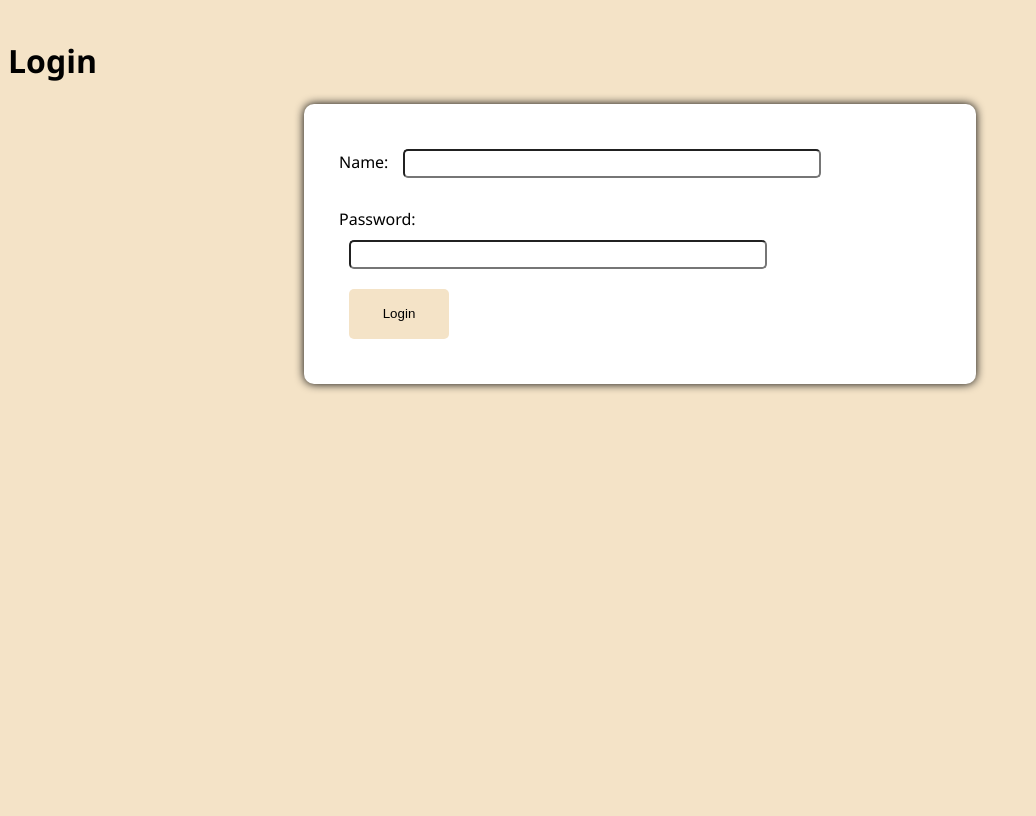
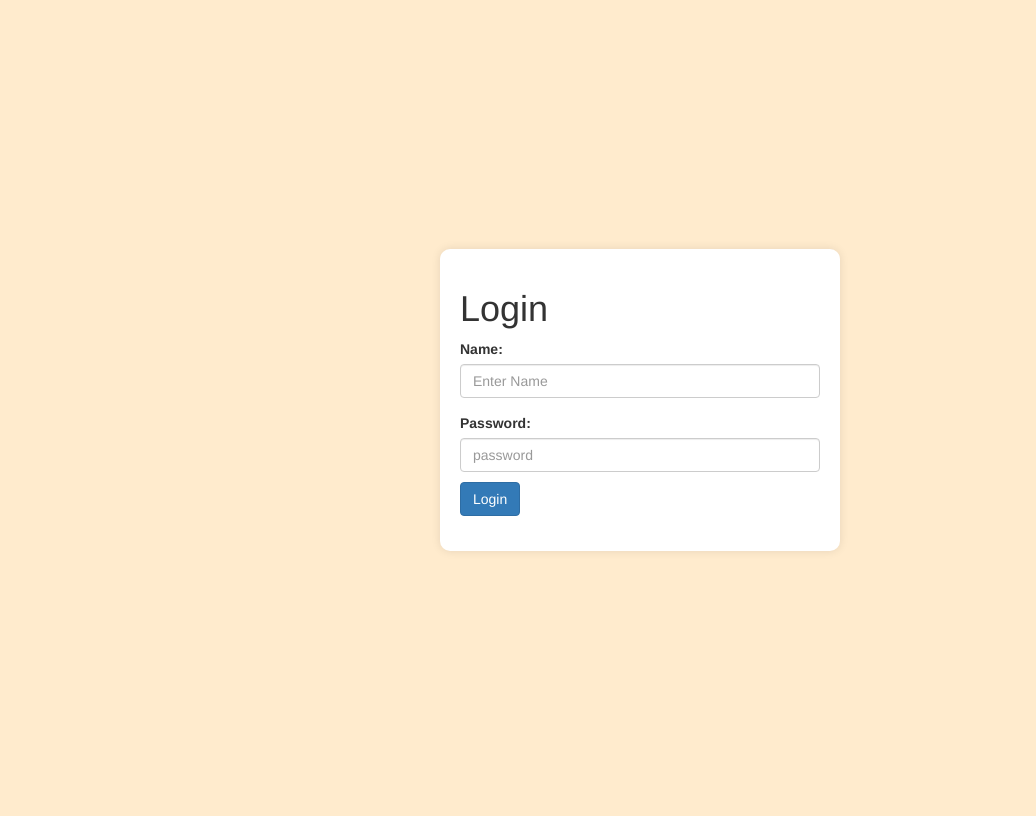
Before and after one commit to gariypaul/SecureChat, a Flask app: page / in a window 1280 px wide. Shown: the whole page, without its empty margins (0-1036 px from the left). After the commit the page ends 551 px from the top, so only its background shows below. Run offline with Flask 3, Linux system fonts and the light colour scheme; some libraries are stand-ins or nearby versions.

Commit message:
Remade login page

```diff
--- a/static/styles/styles.css
+++ b/static/styles/styles.css
@@ -1,160 +1,31 @@
-body{
-    font-family:'Segoe UI', Tahoma, Geneva, Verdana, sans-serif;
-    background-color: rgb(244, 227, 199);
+body, html {
+    height: 100vh;
+    margin: 0;
+    background-color: #ffffff; /* Beige background */
+}
+.main-container {
+    height: 100vh;
+    background-color: blanchedalmond;
+}
+.centered-form{
     min-height: 100vh;
     display: flex;
+    align-items: center;
+    justify-content: center;
+
 }
-#root{
+.form-card{
     width: 100%;
-    display: block;
-    padding-block: 10px;
+    max-width: 400px;
 }
 
-#main-container{
-    align-items: center;
-    justify-content: center;
-    text-align: center;
-    display: flex;
-    width: 100%;
-    height: 100%;
-}
-
-#login-form{
-    margin: auto;
+#login-card{
+    background-color: #ffffff;
     padding: 20px;
     border-radius: 10px;
-    background-color: white;
-    box-shadow: 0 0 10px 0 black;
-    width: 50%;
-    height: 75%;
-}
-
-#name{
-    margin: 10px;
-    padding: 5px;
-    border-radius: 5px;
-    height: 30%;
-    width: 80%;
-}
-
-#password{
-    margin: 10px;
-    padding: 5px;
-    border-radius: 5px;
-    height: 30%;
-    width: 80%;
+    box-shadow: 0 0 10px 0 rgba(0,0,0,0.1);
 }
 
 #login-button{
-    margin: 10px;
-    padding: 5px;
-    border-radius: 5px;
-    background-color: rgb(244, 227, 199);
-    cursor: pointer;
-    border: none;
-    width: 100px;
-    height: 50px;
+    margin-top: 10px;
 }
-#user-list{
-    justify-content: center;
-    align-items: center;
-}
-.start-chat-button{
-    margin: 10px;
-    padding: 5px;
-    border-radius: 5px;
-    background-color: rgb(245, 245, 245);
-    cursor: pointer;
-    border: none;
-    width: 75%;
-    height: 50px;
-}
-
-#chat-container{
-    height: 100%;
-    display: grid;
-    grid-template-rows: repeat(2, auto) 1fr;
-    padding: 0 30px;
-    padding-bottom: 30px;
-}
-
-#chat-subsection{
-    margin-bottom: 20px;
-}
-
-#leave-chat{
-  color: white;
-  background-color: rgb(226, 29, 29);
-  font-weight: 800;
-  text-decoration: none;
-  padding: 6px;
-  border: 2px solid rgb(226, 29, 29);
-  display: inline-block;
-  margin-top: 5px;
-  border-radius: 10px;
-  transition: all 0.1s ease-in;
-}
-
-#leave-chat:hover{
-    color: rgb(226, 29, 29);
-    background-color: white;
-}
-
-#chat-messages{
-    overflow-y: auto;
-    height: 100%;
-    position: relative;
-    background-color: white;
-    border: 4px solid rgb(244, 227, 199);
-    border-radius: 10px;
-}
-
-.message-cont{
-    position: absolute;
-    height: calc(100% - 50px);
-    width: calc(100% - 20px);
-    overflow-y: auto;
-    padding: 10px;
-    background-color: rgb(243, 233, 233);
-}
-
-.message-cont > ul{
-    list-style: none;
-
-}
-
-#message-text{
-    position:absolute;
-    bottom: 0;
-    width: 100%;
-    height: 50px;
-
-    display: flex;
-}
-#message-input{
-    flex-grow: 1;
-    padding: 10px;
-    width: 80%;
-    font-size: 1.1rem;
-    outline: none;
-    border: 4px solid rgb(191, 237, 255);
-    border-right: none;
-    background-color: white;
-    border-bottom-left-radius: 15px;
-}
-#send-message{
-    padding: 0 20px;
-    font-size: 1.1rem;
-    border: 4px solid rgb(191, 237, 255);
-    border-left: none;
-    background-color: rgb(0, 100, 140);
-    color: white;
-    cursor: pointer;
-    width:auto;
-    border-bottom-right-radius: 15px;
-    transition: all 0.1s ease-in;
-}
-
-#send-btn:hover {
-    background-color: rgb(46, 175, 225);
-  }
--- a/templates/base.html
+++ b/templates/base.html
@@ -3,8 +3,15 @@
     <head>
         <title>Secure Chat</title>
         <link rel="stylesheet" type="text/css" href="{{ url_for('static', filename='styles/styles.css') }}">
+        <link rel="stylesheet" href="https://maxcdn.bootstrapcdn.com/bootstrap/3.4.1/css/bootstrap.min.css">
+
+        <!-- jQuery library -->
+        <script src="https://ajax.googleapis.com/ajax/libs/jquery/3.7.1/jquery.min.js"></script>
+
+        <!-- Latest compiled JavaScript -->
+        <script src="https://maxcdn.bootstrapcdn.com/bootstrap/3.4.1/js/bootstrap.min.js"></script>
     </head>
     <body>
-        <div id="root">{%block content%} {%endblock%}</div>
+        <div class="main-container">{%block content%} {%endblock%}</div>
     </body>
 </html>
--- a/templates/login.html
+++ b/templates/login.html
@@ -1,19 +1,23 @@
 {%extends 'base.html'%} {%block content%}
-<div class="main-container">
-    <h1>Login</h1>
-    {%if error%}
-    <p>{{error}}</p>
-    {%endif%}
-    <form method="post" id="login-form">
-        <div id="name">
-            <label for="username">Name:</label>
-            <input type="text" name="name" id="name" required>
+<div class="centered-form">
+    <div class="card form-card" id="login-card">
+        <div class="card-body">
+            <h1 class="card-title">Login</h1>
+            {%if error%}
+            <p class="text-danger">{{error}}</p>
+            {%endif%}
+            <form method="post" >
+                <div class="form-group">
+                    <label for="name">Name:</label>
+                    <input type="text" name="name" class="form-control" placeholder="Enter Name" required>
+                </div>
+                <div class="form-group">
+                    <label for="password">Password:</label>
+                    <input type="password" class="form-control" name="password"  placeholder="password" required>
+                <div>
+                <button type="submit" class="btn btn-primary" id="login-button">Login</button>
+            </form>
         </div>
-        <div id="password">
-            <label for="password">Password:</label>
-            <input type="password" name="password" id="password" required>
-        <div>
-        <button type="submit" id="login-button">Login</button>
-    </form>
+    </div>
 </div>
 {%endblock%}
--- a/templates/start_chat.html
+++ b/templates/start_chat.html
@@ -1,5 +1,5 @@
 {%extends 'base.html'%} {%block content%}
-<div class="main-container">
+<div class="">
     <h1>Start Chat</h1>
     <div id="user-list">
         {%for user in users%}
```
